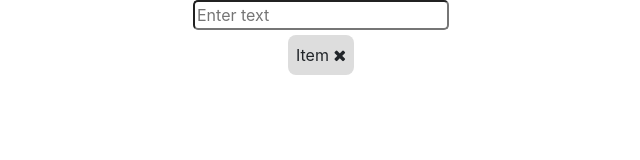
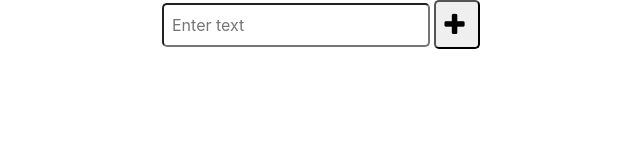
Before and after one commit to fraigo/vue-components, a plain HTML site: page list.html in a window 1280 px wide. Shown: the whole page, without its empty margins (319-959 px from the left). Drawn offline with Linux system fonts and the light colour scheme.

Commit message:
List update

```diff
--- a/js/app/list.js
+++ b/js/app/list.js
@@ -9,7 +9,7 @@ var app = new Vue({
     data:{
       hash:'',
       text:'',
-      list:["Item"],
+      list:[],
     },
     methods:{
       toPage:function(page){
@@ -18,6 +18,10 @@ var app = new Vue({
       addItem:function(){
           this.list.push(this.text);
           this.text="";
+      },
+      deleteItem:function(item){
+          var pos=this.list.indexOf(item);
+          this.list.splice(pos,1);
       }
     },
     mounted(){
--- a/list.html
+++ b/list.html
@@ -46,11 +46,12 @@
 <span id="app" style="display:none">
 
 			<ui-block align="center">
-				<ui-input v-model="text"  @enter="addItem()" placeholder="Enter text" ></ui-input>
+                <ui-input v-model="text" padding="8px" @enter="addItem()" placeholder="Enter text" ></ui-input>
+                <ui-button icon="fa-plus" fontSize="1rem" @click="addItem()" iconSize="1rem"></ui-button>
             </ui-block>
 
             <ui-block align="center">
-                <ui-chip v-for="item in list" @delete="">{{item}}</ui-chip>
+                <ui-chip v-for="item in list" @delete="deleteItem(item)">{{item}}</ui-chip>
 			</ui-block>
 
 </span>
```
